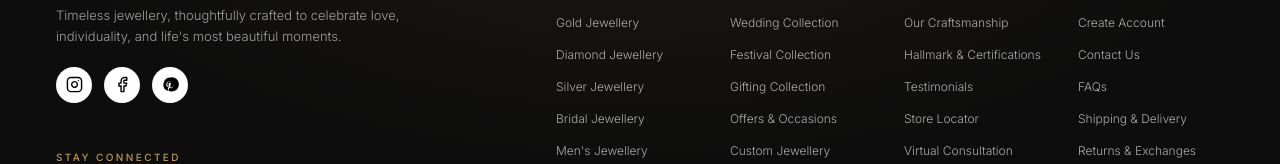
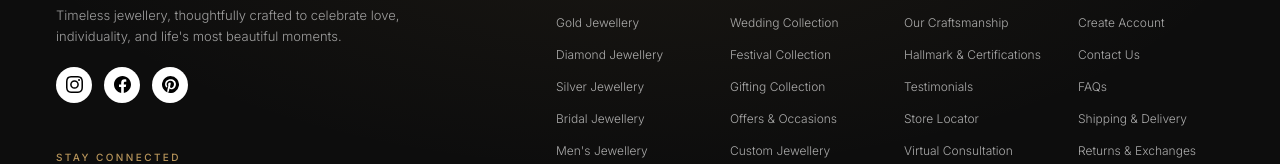
Before and after one commit to priyansh-kevalon/LUMIERE-JEWELLERY, a React (Vite) app in the folder frontend/: page / in a window 1280 px wide. Shown: the part 4606-4770 px from the top of the page. Built offline with nearby package versions, Linux system fonts and the light colour scheme; a web font is replaced by a local one.

Commit message:
feat: enhance routing and state management in Collections and Footer components; update hash links and add query parameters for improved navigation

```diff
--- a/frontend/src/App.jsx
+++ b/frontend/src/App.jsx
@@ -15,26 +15,33 @@ import ScrollToTop from './components/common/ScrollToTop';
    `#/login` and `#/register` render the account page, and
    `#/product/:id` renders a Product Detail page; every other hash renders
    Home and scrolls to the matching in-page section. */
-const ABOUT_HASH = '#/about';
-const COLLECTIONS_HASH = '#/collections';
-const CONTACT_HASH = '#/contact';
-const LOGIN_HASH = '#/login';
-const REGISTER_HASH = '#/register';
-const PRODUCT_PREFIX = '#/product/';
 
-const readRoute = () => {
-  const { hash } = window.location;
-  if (hash === ABOUT_HASH) return { name: 'about' };
-  if (hash === COLLECTIONS_HASH) return { name: 'collections' };
-  if (hash === CONTACT_HASH) return { name: 'contact' };
-  if (hash === LOGIN_HASH) return { name: 'login' };
-  if (hash === REGISTER_HASH) return { name: 'register' };
-  if (hash.startsWith(PRODUCT_PREFIX)) {
-    const id = Number.parseInt(hash.slice(PRODUCT_PREFIX.length), 10);
-    return { name: 'product', id: Number.isNaN(id) ? null : id };
+function readRoute() {
+  const hash = window.location.hash;
+  if (!hash.startsWith('#/')) return { name: 'home' };
+
+  const [rawPath, queryString = ''] = hash.slice(2).split('?');
+  const path = rawPath.replace(/\/+$/, '');
+  const params = new URLSearchParams(queryString);
+
+  if (path === 'about') return { name: 'about' };
+  if (path === 'collections') {
+    return {
+      name: 'collections',
+      category: params.get('category') || null,
+      occasion: params.get('occasion') || null,
+      sort: params.get('sort') || null,
+    };
   }
+  if (path === 'contact') return { name: 'contact' };
+  if (path === 'login') return { name: 'login' };
+  if (path === 'register') return { name: 'register' };
+
+  const productMatch = path.match(/^product\/(\d+)$/);
+  if (productMatch) return { name: 'product', id: Number(productMatch[1]) };
+
   return { name: 'home' };
-};
+}
 
 /* Routes that live at the top of their own page rather than as an
    in-page scroll target. */
@@ -90,7 +97,13 @@ export default function App() {
     <div className="flex min-h-dvh flex-col overflow-x-clip bg-ink antialiased">
       {!isAuthRoute && <Navbar activeId={activeId} />}
       {route.name === 'about' && <About />}
-      {route.name === 'collections' && <Collections />}
+      {route.name === 'collections' && (
+        <Collections
+          category={route.category}
+          occasion={route.occasion}
+          sort={route.sort}
+        />
+      )}
       {route.name === 'contact' && <Contact />}
       {route.name === 'login' && <Auth mode="login" />}
       {route.name === 'register' && <Auth mode="register" />}
--- a/frontend/src/components/layout/Footer.jsx
+++ b/frontend/src/components/layout/Footer.jsx
@@ -1,8 +1,7 @@
 import { useState } from 'react';
-import { Instagram, Facebook } from 'lucide-react';
 import { footerColumns } from '../../data/navigation';
 
-function PinterestIcon({ size = 16 }) {
+function InstagramIcon({ size = 16 }) {
   return (
     <svg
       width={size}
@@ -11,7 +10,35 @@ function PinterestIcon({ size = 16 }) {
       fill="currentColor"
       aria-hidden="true"
     >
-      <path d="M12 2a10 10 0 0 0-3.65 19.31c-.09-.79-.17-2.01.03-2.87.19-.78 1.2-4.96 1.2-4.96s-.3-.61-.3-1.52c0-1.43.83-2.5 1.86-2.5.88 0 1.3.66 1.3 1.45 0 .88-.56 2.2-.85 3.43-.24 1.03.51 1.86 1.53 1.86 1.83 0 3.24-1.93 3.24-4.72 0-2.47-1.77-4.2-4.3-4.2-2.93 0-4.65 2.2-4.65 4.47 0 .89.34 1.85.77 2.37a.3.3 0 0 1 .07.29c-.08.33-.25 1-.29 1.14-.04.15-.12.18-.28.11-1.02-.48-1.66-1.97-1.66-3.17 0-2.58 1.87-4.95 5.39-4.95 2.83 0 5.03 2.02 5.03 4.72 0 2.81-1.78 5.08-4.24 5.08-.83 0-1.61-.43-1.88-.94l-.51 1.96c-.18.71-.68 1.6-1.01 2.14A10 10 0 1 0 12 2z" />
+      <path d="M12 2.163c3.204 0 3.584.012 4.85.07 3.252.148 4.771 1.691 4.919 4.919.058 1.265.069 1.645.069 4.849 0 3.205-.012 3.584-.069 4.849-.149 3.225-1.664 4.771-4.919 4.919-1.266.058-1.644.07-4.85.07-3.204 0-3.584-.012-4.849-.07-3.26-.149-4.771-1.699-4.919-4.92-.058-1.265-.07-1.644-.07-4.849 0-3.204.013-3.583.07-4.849.149-3.227 1.664-4.771 4.919-4.919 1.266-.057 1.645-.069 4.849-.069zM12 0C8.741 0 8.333.014 7.053.072 2.695.272.273 2.69.073 7.052.014 8.333 0 8.741 0 12c0 3.259.014 3.668.072 4.948.2 4.358 2.618 6.78 6.98 6.98C8.333 23.986 8.741 24 12 24c3.259 0 3.668-.014 4.948-.072 4.354-.2 6.782-2.618 6.979-6.98.059-1.28.073-1.689.073-4.948 0-3.259-.014-3.667-.072-4.947-.196-4.354-2.617-6.78-6.979-6.98C15.668.014 15.259 0 12 0zm0 5.838a6.162 6.162 0 1 0 0 12.324 6.162 6.162 0 0 0 0-12.324zM12 16a4 4 0 1 1 0-8 4 4 0 0 1 0 8zm6.406-11.845a1.44 1.44 0 1 0 0 2.881 1.44 1.44 0 0 0 0-2.881z" />
+    </svg>
+  );
+}
+
+function FacebookIcon({ size = 16 }) {
+  return (
+    <svg
+      width={size}
+      height={size}
+      viewBox="0 0 24 24"
+      fill="currentColor"
+      aria-hidden="true"
+    >
+      <path d="M24 12.073c0-6.627-5.373-12-12-12s-12 5.373-12 12c0 5.99 4.388 10.954 10.125 11.854v-8.385H7.078v-3.47h3.047V9.43c0-3.007 1.792-4.669 4.533-4.669 1.312 0 2.686.235 2.686.235v2.953H15.83c-1.491 0-1.956.925-1.956 1.874v2.25h3.328l-.532 3.47h-2.796v8.385C19.612 23.027 24 18.062 24 12.073z" />
+    </svg>
+  );
+}
+
+function PinterestIcon({ size = 16 }) {
+  return (
+    <svg
+      width={size}
+      height={size}
+      viewBox="0 0 16 16"
+      fill="currentColor"
+      aria-hidden="true"
+    >
+      <path d="M8 0a8 8 0 0 0-2.915 15.452c-.07-.633-.134-1.606.027-2.297.146-.625.938-3.977.938-3.977s-.239-.479-.239-1.187c0-1.113.645-1.943 1.448-1.943.682 0 1.012.512 1.012 1.127 0 .686-.437 1.712-.663 2.663-.188.796.4 1.446 1.185 1.446 1.422 0 2.515-1.5 2.515-3.664 0-1.915-1.377-3.254-3.342-3.254-2.276 0-3.612 1.707-3.612 3.471 0 .688.265 1.425.595 1.826a.24.24 0 0 1 .056.23c-.061.252-.196.796-.222.907-.035.146-.116.177-.268.107-1-.465-1.624-1.926-1.624-3.1 0-2.523 1.834-4.84 5.286-4.84 2.775 0 4.932 1.977 4.932 4.62 0 2.757-1.739 4.976-4.151 4.976-.811 0-1.573-.421-1.834-.919l-.498 1.902c-.181.695-.669 1.566-.995 2.097A8 8 0 1 0 8 0z" />
     </svg>
   );
 }
@@ -64,21 +91,27 @@ export default function Footer() {
               {/* Social Icons */}
               <div className="mt-5 flex items-center gap-3">
                 <a
-                  href="#"
+                  href="https://www.instagram.com"
+                  target="_blank"
+                  rel="noopener noreferrer"
                   aria-label="Instagram"
                   className="flex h-9 w-9 items-center justify-center rounded-full bg-white text-black transition-transform duration-300 hover:scale-110"
                 >
-                  <Instagram size={17} />
+                  <InstagramIcon size={17} />
                 </a>
                 <a
-                  href="#"
+                  href="https://www.facebook.com"
+                  target="_blank"
+                  rel="noopener noreferrer"
                   aria-label="Facebook"
                   className="flex h-9 w-9 items-center justify-center rounded-full bg-white text-black transition-transform duration-300 hover:scale-110"
                 >
-                  <Facebook size={17} />
+                  <FacebookIcon size={17} />
                 </a>
                 <a
-                  href="#"
+                  href="https://www.pinterest.com"
+                  target="_blank"
+                  rel="noopener noreferrer"
                   aria-label="Pinterest"
                   className="flex h-9 w-9 items-center justify-center rounded-full bg-white text-black transition-transform duration-300 hover:scale-110"
                 >
--- a/frontend/src/data/navigation.js
+++ b/frontend/src/data/navigation.js
@@ -46,36 +46,36 @@ export const footerColumns = [
   {
     title: 'SHOP',
     links: [
-      { label: 'All Jewellery', href: '#collections' },
-      { label: 'Gold Jewellery', href: '#collections' },
-      { label: 'Diamond Jewellery', href: '#collections' },
-      { label: 'Silver Jewellery', href: '#collections' },
-      { label: 'Bridal Jewellery', href: '#moments' },
-      { label: "Men's Jewellery", href: '#collections' },
-      { label: 'New Arrivals', href: '#arrivals' },
+      { label: 'All Jewellery', href: '#/collections' },
+      { label: 'Gold Jewellery', href: '#/collections?category=GOLD' },
+      { label: 'Diamond Jewellery', href: '#/collections?category=DIAMOND' },
+      { label: 'Silver Jewellery', href: '#/collections?category=SILVER' },
+      { label: 'Bridal Jewellery', href: '#/collections?category=BRIDAL' },
+      { label: "Men's Jewellery", href: '#/collections?category=MEN%27S' },
+      { label: 'New Arrivals', href: '#/collections?sort=newest' },
     ],
   },
   {
     title: 'COLLECTIONS',
     links: [
-      { label: 'Featured Collections', href: '#collections' },
-      { label: 'Wedding Collection', href: '#moments' },
-      { label: 'Festival Collection', href: '#moments' },
-      { label: 'Gifting Collection', href: '#cta' },
-      { label: 'Offers & Occasions', href: '#offers' },
-      { label: 'Custom Jewellery', href: '#contact' },
-      { label: 'Bespoke Designs', href: '#contact' },
+      { label: 'Featured Collections', href: '#/collections' },
+      { label: 'Wedding Collection', href: '#/collections?occasion=Wedding' },
+      { label: 'Festival Collection', href: '#/collections?occasion=Festive' },
+      { label: 'Gifting Collection', href: '#/collections' },
+      { label: 'Offers & Occasions', href: '#/collections' },
+      { label: 'Custom Jewellery', href: '#/contact' },
+      { label: 'Bespoke Designs', href: '#/contact' },
     ],
   },
   {
     title: 'THE BRAND',
     links: [
-      { label: 'About Us', href: '#story' },
-      { label: 'Our Craftsmanship', href: '#story' },
-      { label: 'Hallmark & Certifications', href: '#story' },
-      { label: 'Testimonials', href: '#story' },
-      { label: 'Store Locator', href: '#contact' },
-      { label: 'Virtual Consultation', href: '#contact' },
+      { label: 'About Us', href: '#/about' },
+      { label: 'Our Craftsmanship', href: '#/about' },
+      { label: 'Hallmark & Certifications', href: '#/about' },
+      { label: 'Testimonials', href: '#/about' },
+      { label: 'Store Locator', href: '#/contact' },
+      { label: 'Virtual Consultation', href: '#/contact' },
     ],
   },
   {
@@ -83,18 +83,18 @@ export const footerColumns = [
     links: [
       { label: 'Sign In', href: '#/login' },
       { label: 'Create Account', href: '#/register' },
-      { label: 'Contact Us', href: '#contact' },
-      { label: 'FAQs', href: '#contact' },
-      { label: 'Shipping & Delivery', href: '#contact' },
-      { label: 'Returns & Exchanges', href: '#contact' },
-      { label: 'Jewellery Care', href: '#contact' },
-      { label: 'Custom Order Support', href: '#contact' },
+      { label: 'Contact Us', href: '#/contact' },
+      { label: 'FAQs', href: '#/contact' },
+      { label: 'Shipping & Delivery', href: '#/contact' },
+      { label: 'Returns & Exchanges', href: '#/contact' },
+      { label: 'Jewellery Care', href: '#/contact' },
+      { label: 'Custom Order Support', href: '#/contact' },
     ],
   },
 ];
 
 export const socialLinks = [
-  { label: 'Instagram', icon: 'instagram', href: '#' },
-  { label: 'Facebook', icon: 'facebook', href: '#' },
-  { label: 'Pinterest', icon: 'pinterest', href: '#' },
+  { label: 'Instagram', icon: 'instagram', href: 'https://www.instagram.com' },
+  { label: 'Facebook', icon: 'facebook', href: 'https://www.facebook.com' },
+  { label: 'Pinterest', icon: 'pinterest', href: 'https://www.pinterest.com' },
 ];
--- a/frontend/src/pages/Collections.jsx
+++ b/frontend/src/pages/Collections.jsx
@@ -364,10 +364,10 @@ function FilterDrawer({ open, onClose, filters, counts, onToggle, onClear, resul
   );
 }
 
-export default function Collections() {
-  const [activeCategory, setActiveCategory] = useState(ALL_CATEGORY);
-  const [filters, setFilters] = useState({});
-  const [sort, setSort] = useState('popularity');
+export default function Collections({ category = null, occasion = null, sort: sortPreset = null }) {
+  const [activeCategory, setActiveCategory] = useState(category || ALL_CATEGORY);
+  const [filters, setFilters] = useState(() => (occasion ? { occasion: [occasion] } : {}));
+  const [sort, setSort] = useState(sortPreset || 'popularity');
   const [page, setPage] = useState(1);
   const [desktopSidebar, setDesktopSidebar] = useState(true);
   const [drawerOpen, setDrawerOpen] = useState(false);
@@ -377,6 +377,13 @@ export default function Collections() {
 
   const shopRef = useRef(null);
   const toastTimer = useRef(null);
+
+  useEffect(() => {
+    setActiveCategory(category || ALL_CATEGORY);
+    setFilters(occasion ? { occasion: [occasion] } : {});
+    setSort(sortPreset || 'popularity');
+    setPage(1);
+  }, [category, occasion, sortPreset]);
 
   useEffect(() => {
     return () => clearTimeout(toastTimer.current);
```
